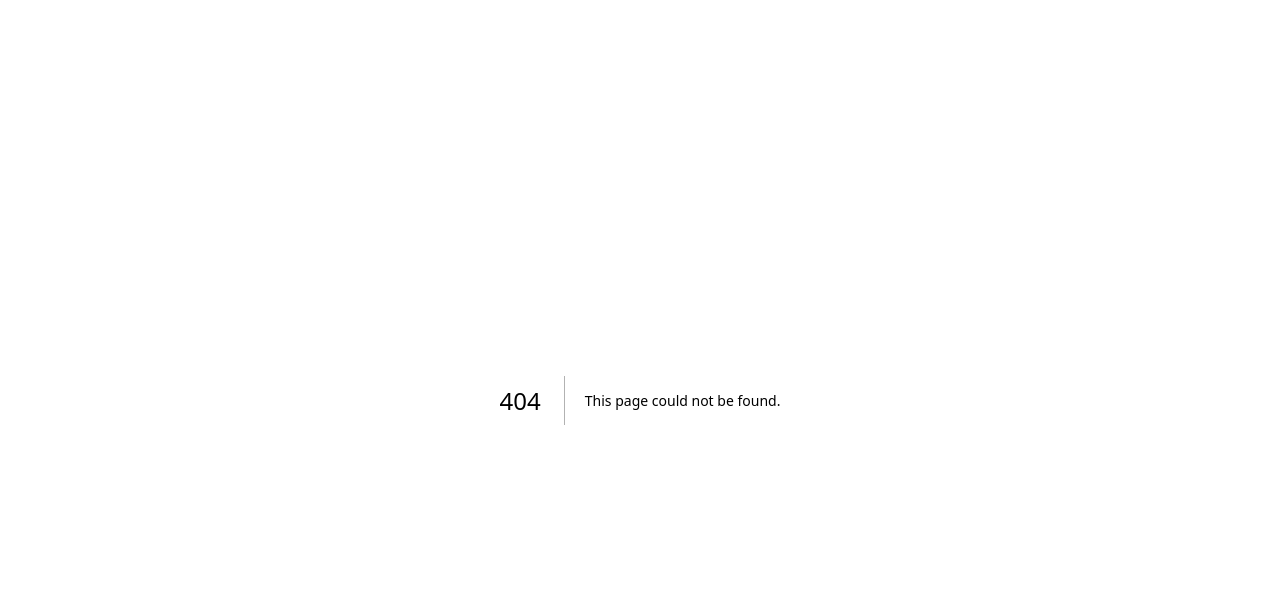
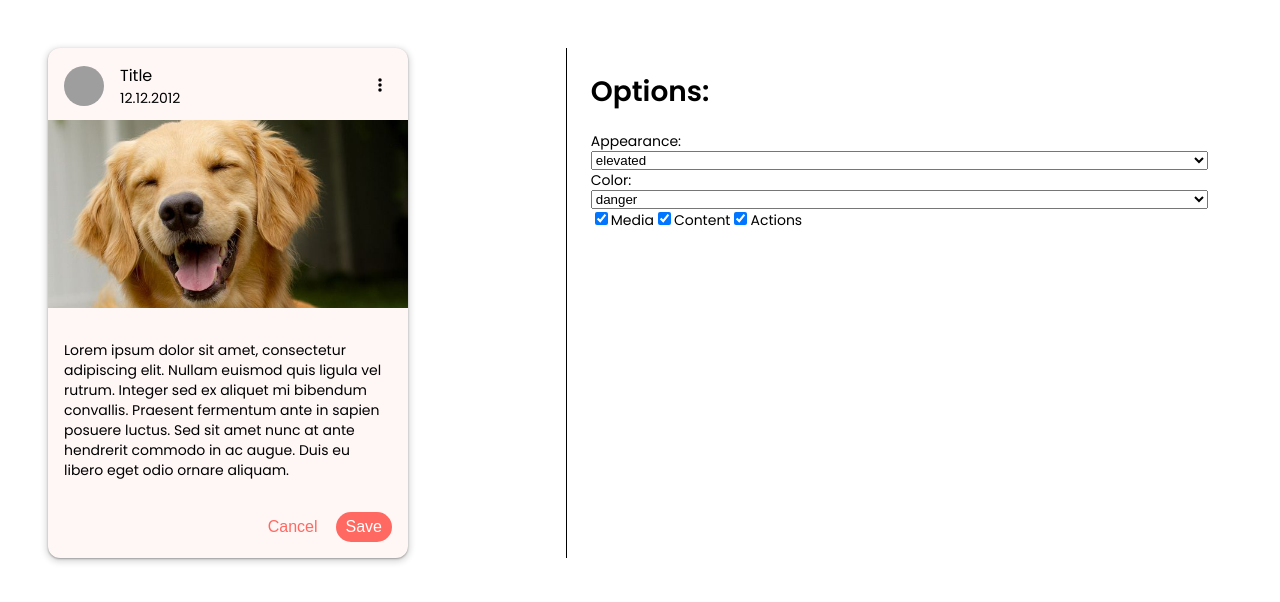
Before and after one commit to habiteam/habitea, a Next.js app: page /playground/card in a window 1280 px wide. Before the commit this address had no page. Shown: the top 602 px of the page. Built offline with nearby package versions, Linux system fonts and the light colour scheme; grey boxes are pictures that could not be loaded.

Commit message:
feat: card playground

```diff
--- a/common/components/Card/Card.schema.ts
+++ b/common/components/Card/Card.schema.ts
@@ -1,9 +1,11 @@
 import React from 'react';
 import { Color } from '../../constants/Color';
 
+export type CardAppearance = 'outlined' | 'elevated' | 'filled';
+
 export interface CardPropSchema {
   children: React.ReactNode;
-  appearance?: 'outlined' | 'elevated' | 'filled';
+  appearance?: CardAppearance;
   maxWidth?: string;
   color?: Color;
 }
--- a/common/components/Card/CardContent/CardContent.module.scss
+++ b/common/components/Card/CardContent/CardContent.module.scss
@@ -1,3 +1,3 @@
 .card-content {
-  padding: 32px 16px;
+  margin: 32px 16px;
 }
--- a/common/components/Card/CardFooter/CardFooter.module.scss
+++ b/common/components/Card/CardFooter/CardFooter.module.scss
@@ -1,5 +1,5 @@
 .card-footer {
-  padding: 0 16px 16px;
+  margin: 0 16px 16px;
   display: flex;
   justify-content: flex-end;
   flex-wrap: wrap;
--- a/common/components/Card/CardHeader/CardHeader.module.scss
+++ b/common/components/Card/CardHeader/CardHeader.module.scss
@@ -1,7 +1,7 @@
 .card-header {
   display: flex;
   align-items: center;
-  padding: 16px 16px 12px;
+  margin: 16px 16px 12px;
 
   &__image {
     margin: 0 16px 0 0;
--- a/common/components/Card/CardMedia/CardMedia.module.scss
+++ b/common/components/Card/CardMedia/CardMedia.module.scss
@@ -2,6 +2,7 @@
   width: 100%;
   position: relative;
   height: 188px;
+  margin: 0 0 32px 0;
 
   img {
     object-fit: cover;
--- /dev/null
+++ b/pages/playground/card/index.tsx
@@ -0,0 +1,145 @@
+import Head from 'next/head';
+import React, { useState } from 'react';
+
+import Card from '../../../common/components/Card/Card';
+import { CardAppearance } from '../../../common/components/Card/Card.schema';
+import CardContent from '../../../common/components/Card/CardContent/CardContent';
+import CardFooter from '../../../common/components/Card/CardFooter/CardFooter';
+import { CardFooterActionsSchema } from '../../../common/components/Card/CardFooter/CardFooter.schema';
+import CardHeader from '../../../common/components/Card/CardHeader/CardHeader';
+import CardMedia from '../../../common/components/Card/CardMedia/CardMedia';
+import { Color } from '../../../common/constants/Color';
+
+export default function Playground() {
+  const [cardColor, setCardColor] = useState<Color>('danger');
+  const [cardAppearance, setCardAppearance] =
+    useState<CardAppearance>('elevated');
+
+  const [hasMedia, setHasMedia] = useState<boolean>(true);
+  const [hasContent, setHasContent] = useState<boolean>(true);
+  const [hasActions, setHasActions] = useState<boolean>(true);
+
+  const appearances: CardAppearance[] = ['filled', 'outlined', 'elevated'];
+
+  const colors: Color[] = [
+    'default',
+    'primary',
+    'warning',
+    'danger',
+    'info',
+    'success',
+  ];
+
+  const cardFooterActions: CardFooterActionsSchema[] = [
+    { text: 'Cancel', fillType: 'regular' },
+    { text: 'Save', fillType: 'filled' },
+  ];
+
+  return (
+    <>
+      <Head>
+        <title>Habitea - Playground - Card</title>
+      </Head>
+      <div
+        style={{
+          display: 'flex',
+          margin: '24px',
+          padding: '24px',
+          gap: '24px',
+        }}
+      >
+        <div style={{ flex: 4 }}>
+          {' '}
+          <Card maxWidth="360px" color={cardColor} appearance={cardAppearance}>
+            <CardHeader
+              title="Title"
+              subTitle="12.12.2012"
+              image="/cat.jpg"
+              actions={[]}
+            ></CardHeader>
+
+            {hasMedia && (
+              <CardMedia image="/dog.jpg" alt="cat image"></CardMedia>
+            )}
+
+            {hasContent && (
+              <CardContent>
+                Lorem ipsum dolor sit amet, consectetur adipiscing elit. Nullam
+                euismod quis ligula vel rutrum. Integer sed ex aliquet mi
+                bibendum convallis. Praesent fermentum ante in sapien posuere
+                luctus. Sed sit amet nunc at ante hendrerit commodo in ac augue.
+                Duis eu libero eget odio ornare aliquam.
+              </CardContent>
+            )}
+
+            {hasActions && (
+              <CardFooter
+                buttonColor={cardColor}
+                actions={cardFooterActions}
+              ></CardFooter>
+            )}
+          </Card>
+        </div>
+        <div
+          style={{ flex: 5, padding: '24px', borderLeft: '1px solid black' }}
+        >
+          <h1>Options: </h1>
+          <form style={{ display: 'flex', flexDirection: 'column' }}>
+            <label>Appearance: </label>
+            <select
+              value={cardAppearance}
+              onChange={(e) =>
+                setCardAppearance(e.target.value as CardAppearance)
+              }
+            >
+              {appearances.map((appearance, i) => (
+                <option key={i} value={appearance}>
+                  {appearance}
+                </option>
+              ))}
+            </select>
+            <label>Color: </label>
+            <select
+              value={cardColor}
+              onChange={(e) => setCardColor(e.target.value as Color)}
+            >
+              {colors.map((color, i) => (
+                <option key={i} value={color}>
+                  {color}
+                </option>
+              ))}
+            </select>
+            <div>
+              <input
+                type="checkbox"
+                id="hasMedia"
+                name="Media"
+                checked={hasMedia}
+                onChange={() => setHasMedia(!hasMedia)}
+              ></input>
+              <label>Media</label>
+
+              <input
+                type="checkbox"
+                id="hasContent"
+                name="Content"
+                checked={hasContent}
+                onChange={() => setHasContent(!hasContent)}
+              ></input>
+              <label>Content</label>
+
+              <input
+                type="checkbox"
+                id="hasActions"
+                name="Actions"
+                checked={hasActions}
+                onChange={() => setHasActions(!hasActions)}
+              ></input>
+              <label>Actions</label>
+            </div>
+          </form>
+        </div>
+      </div>
+    </>
+  );
+}
```
Also changed, not shown: pages/playground/index.tsx (+0 -79 lines).
